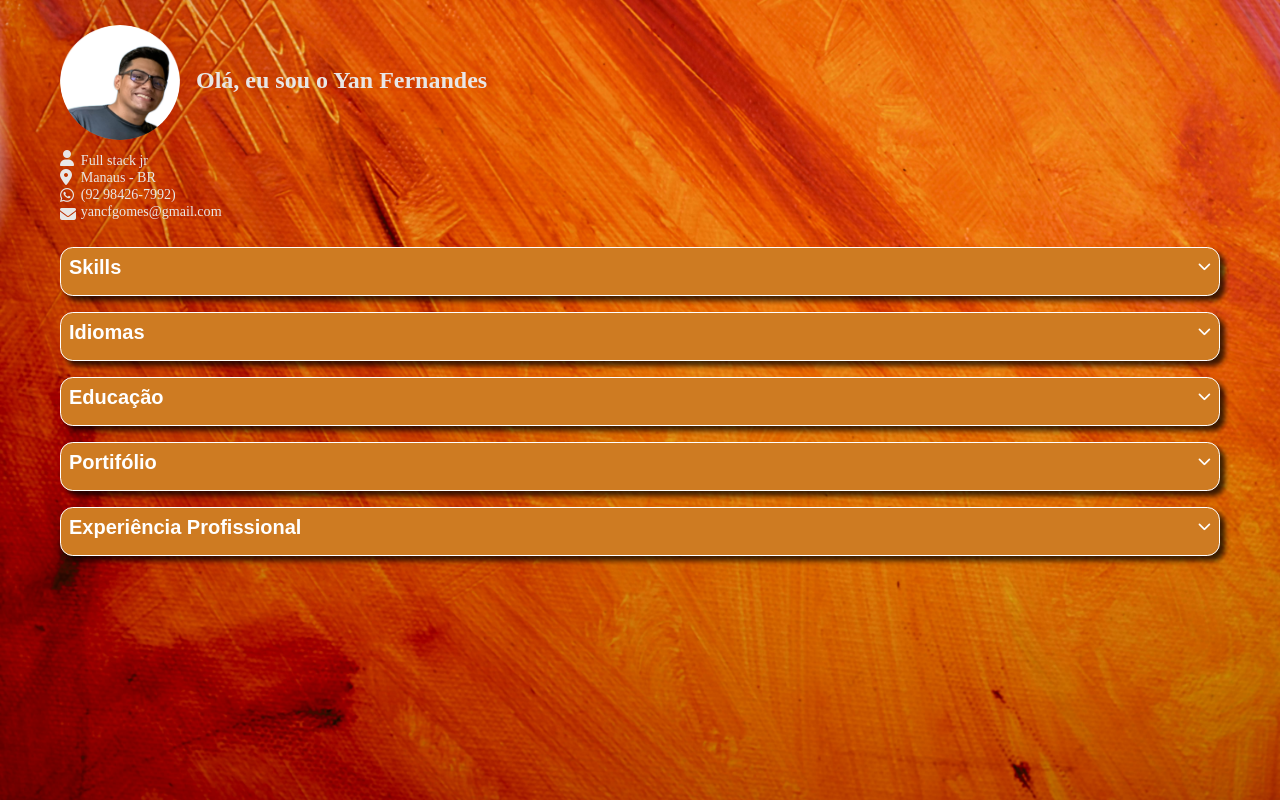
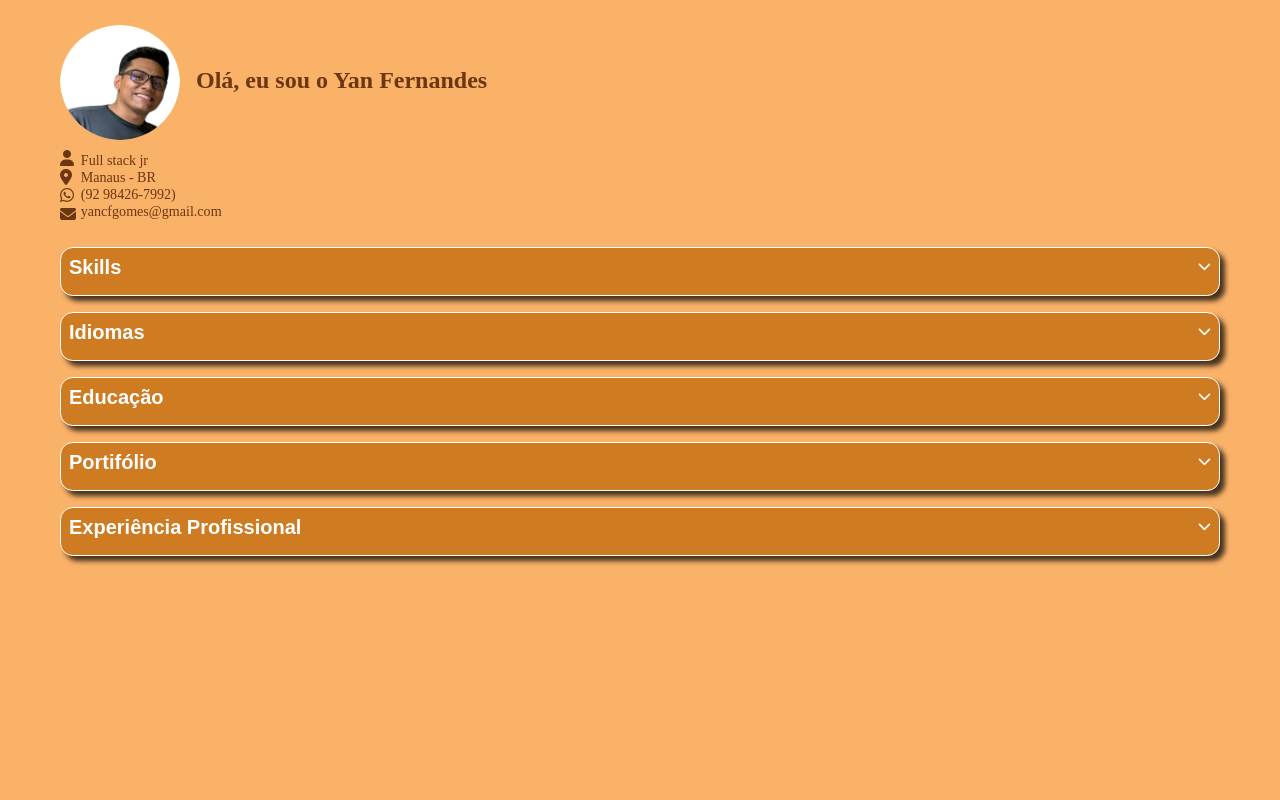
Before and after one commit to yancfgomes/my-portfolio, a plain HTML site: page index.html in a window 1280 px wide. Drawn offline with Linux system fonts and the light colour scheme.

Commit message:
style: update header text color and change body background to solid color

```diff
--- a/src/css/header.css
+++ b/src/css/header.css
@@ -8,7 +8,7 @@
 header {
     text-align: center;
     margin-bottom: 20px;
-    color: rgb(232, 231, 231);
+    color: rgb(108, 54, 16);
 
 }
 
--- a/src/css/styles.css
+++ b/src/css/styles.css
@@ -2,8 +2,9 @@ body {
     max-width: 1200px;
     margin: 0 auto;
     padding: 20px;
-    background-image: url(../assets/images/pexels-nickcollins-1293120.jpg);
-    background-size: cover;
+    /* background-image: url(../assets/images/pexels-nickcollins-1293120.jpg);
+    background-size: cover; */
+    background-color: rgb(250, 177, 104);
 }
 
 
```
